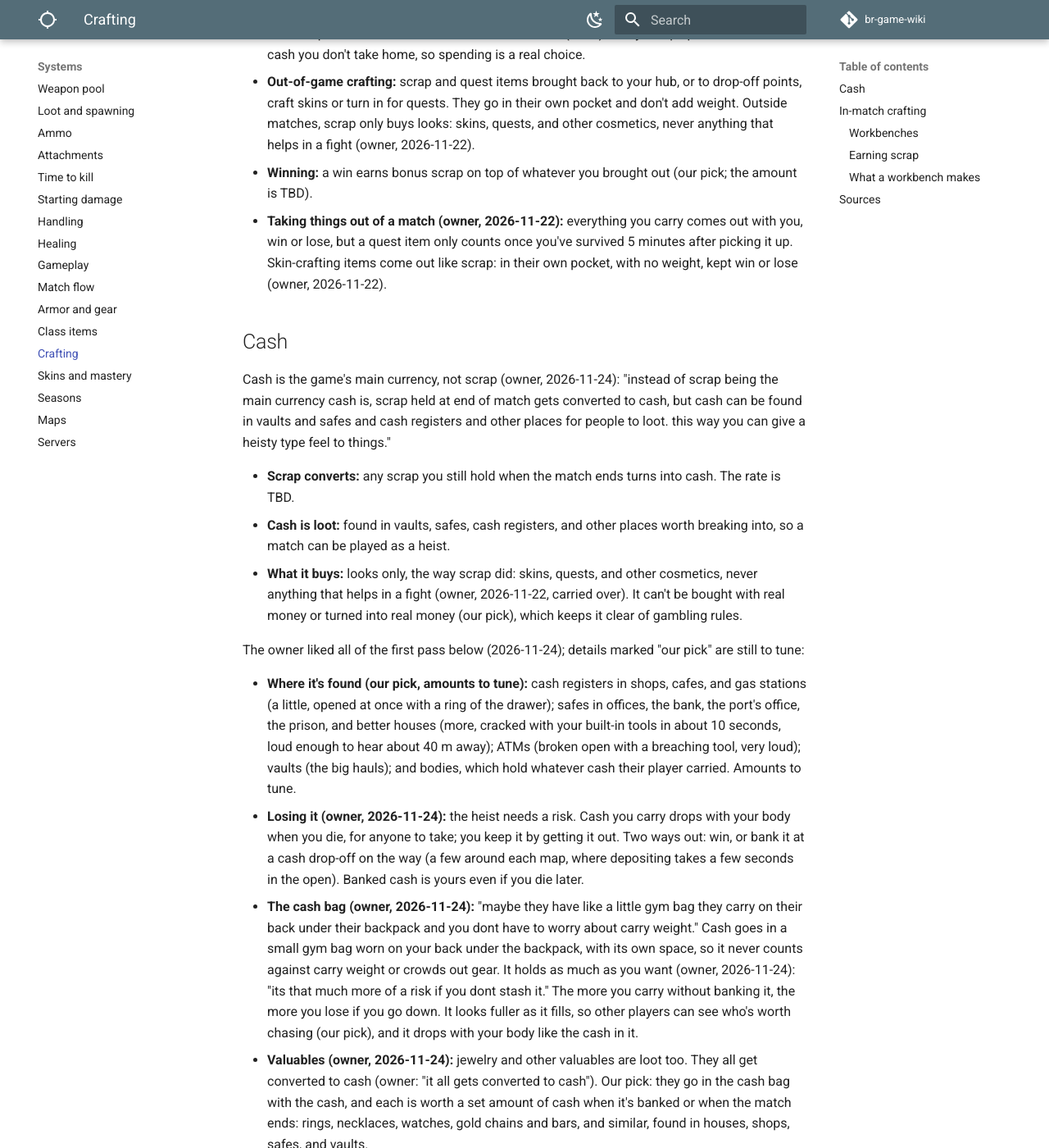
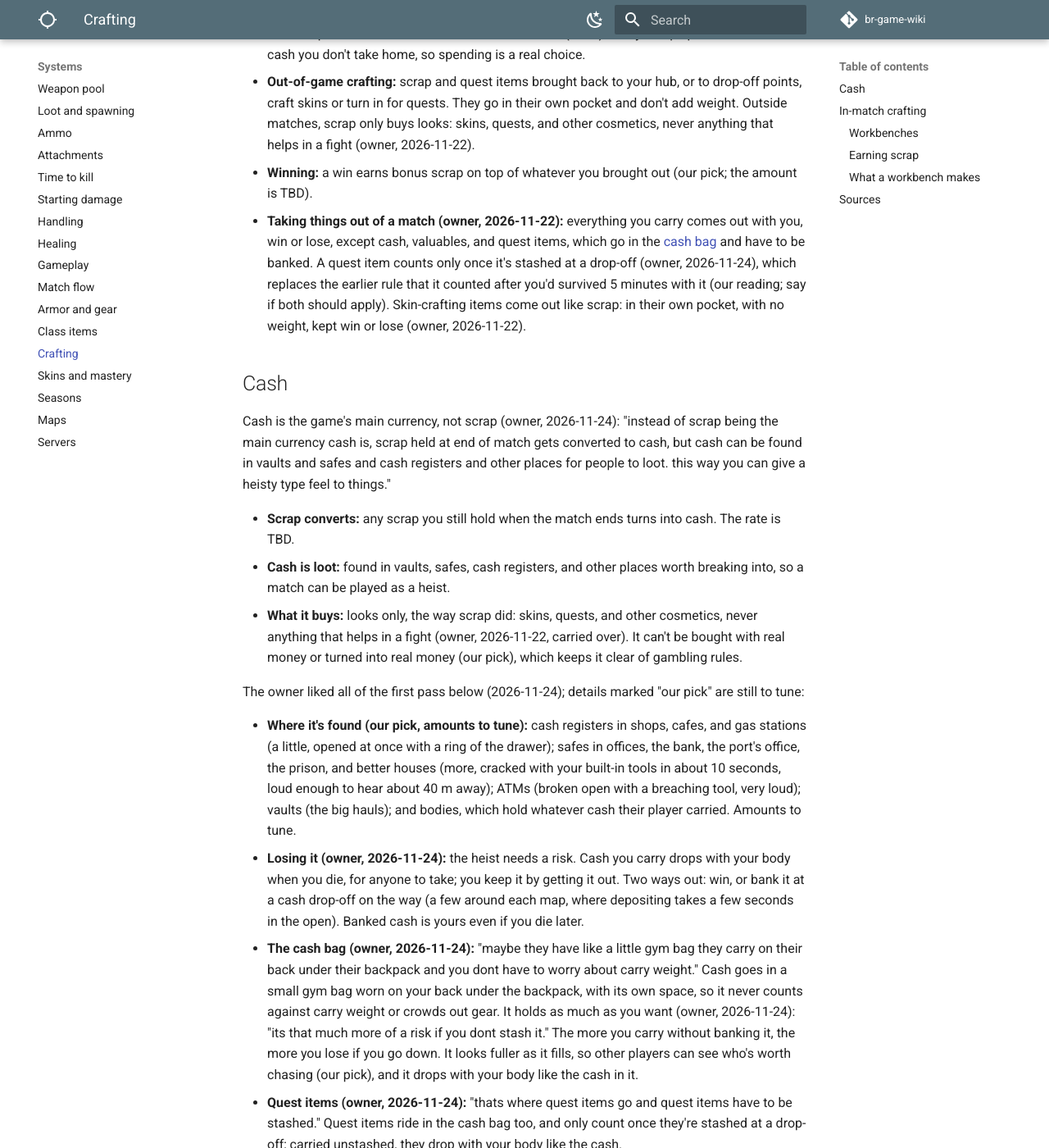
Before and after one commit to DerrickSpartan1/br-game-wiki, an MkDocs documentation site: the page built from docs/systems/crafting.md, in a window 1280 px wide and 1400 px high, scrolled down 318 px. Shown: the whole window at 82% size. Built offline with MkDocs 1.6.1 and Material for MkDocs 9.7.7, drawn with Linux system fonts in a browser that asks for light colours; comment, search, counter and statistics services are not loaded.

Commit message:
Quest items go in the cash bag and count only once stashed (owner)
Co-Authored-By: Claude Opus 5.5 <noreply@anthropic.com>
Claude-Session: https://claude.ai/code/session_01LAp2s4euUjj6HZthupXLj4

```diff
--- a/docs/systems/crafting.md
+++ b/docs/systems/crafting.md
@@ -5,7 +5,7 @@ Crafting takes inspiration from Super People's system: finding stuff and buildin
 - **Scrap is the crafting material** (owner, 2026-11-22; no longer the currency since 2026-11-24): there's one kind of scrap. You spend it at [workbenches](#workbenches) during a match, and whatever you haven't spent turns into cash when the match ends ([Cash](#cash)). Every scrap spent in a match is cash you don't take home, so spending is a real choice.
 - **Out-of-game crafting:** scrap and quest items brought back to your hub, or to drop-off points, craft skins or turn in for quests. They go in their own pocket and don't add weight. Outside matches, scrap only buys looks: skins, quests, and other cosmetics, never anything that helps in a fight (owner, 2026-11-22).
 - **Winning:** a win earns bonus scrap on top of whatever you brought out (our pick; the amount is TBD).
-- **Taking things out of a match (owner, 2026-11-22):** everything you carry comes out with you, win or lose, but a quest item only counts once you've survived 5 minutes after picking it up. Skin-crafting items come out like scrap: in their own pocket, with no weight, kept win or lose (owner, 2026-11-22).
+- **Taking things out of a match (owner, 2026-11-22):** everything you carry comes out with you, win or lose, except cash, valuables, and quest items, which go in the [cash bag](#cash) and have to be banked. A quest item counts only once it's stashed at a drop-off (owner, 2026-11-24), which replaces the earlier rule that it counted after you'd survived 5 minutes with it (our reading; say if both should apply). Skin-crafting items come out like scrap: in their own pocket, with no weight, kept win or lose (owner, 2026-11-22).
 
 ## Cash
 
@@ -20,6 +20,7 @@ The owner liked all of the first pass below (2026-11-24); details marked "our pi
 - **Where it's found (our pick, amounts to tune):** cash registers in shops, cafes, and gas stations (a little, opened at once with a ring of the drawer); safes in offices, the bank, the port's office, the prison, and better houses (more, cracked with your built-in tools in about 10 seconds, loud enough to hear about 40 m away); ATMs (broken open with a breaching tool, very loud); vaults (the big hauls); and bodies, which hold whatever cash their player carried. Amounts to tune.
 - **Losing it (owner, 2026-11-24):** the heist needs a risk. Cash you carry drops with your body when you die, for anyone to take; you keep it by getting it out. Two ways out: win, or bank it at a cash drop-off on the way (a few around each map, where depositing takes a few seconds in the open). Banked cash is yours even if you die later.
 - **The cash bag (owner, 2026-11-24):** "maybe they have like a little gym bag they carry on their back under their backpack and you dont have to worry about carry weight." Cash goes in a small gym bag worn on your back under the backpack, with its own space, so it never counts against carry weight or crowds out gear. It holds as much as you want (owner, 2026-11-24): "its that much more of a risk if you dont stash it." The more you carry without banking it, the more you lose if you go down. It looks fuller as it fills, so other players can see who's worth chasing (our pick), and it drops with your body like the cash in it.
+- **Quest items (owner, 2026-11-24):** "thats where quest items go and quest items have to be stashed." Quest items ride in the cash bag too, and only count once they're stashed at a drop-off; carried unstashed, they drop with your body like the cash.
 - **Valuables (owner, 2026-11-24):** jewelry and other valuables are loot too. They all get converted to cash (owner: "it all gets converted to cash"). Our pick: they go in the cash bag with the cash, and each is worth a set amount of cash when it's banked or when the match ends: rings, necklaces, watches, gold chains and bars, and similar, found in houses, shops, safes, and vaults.
 - **In the match (owner, 2026-11-24):** wanted contracts pay cash; radar stations and workbenches still take scrap.
 
```
Also changed, not shown: docs/planning/chat-notes.md (+1 -1 lines), docs/planning/decisions.md (+1 -0 lines), docs/planning/to-do.md (+1 -1 lines).
